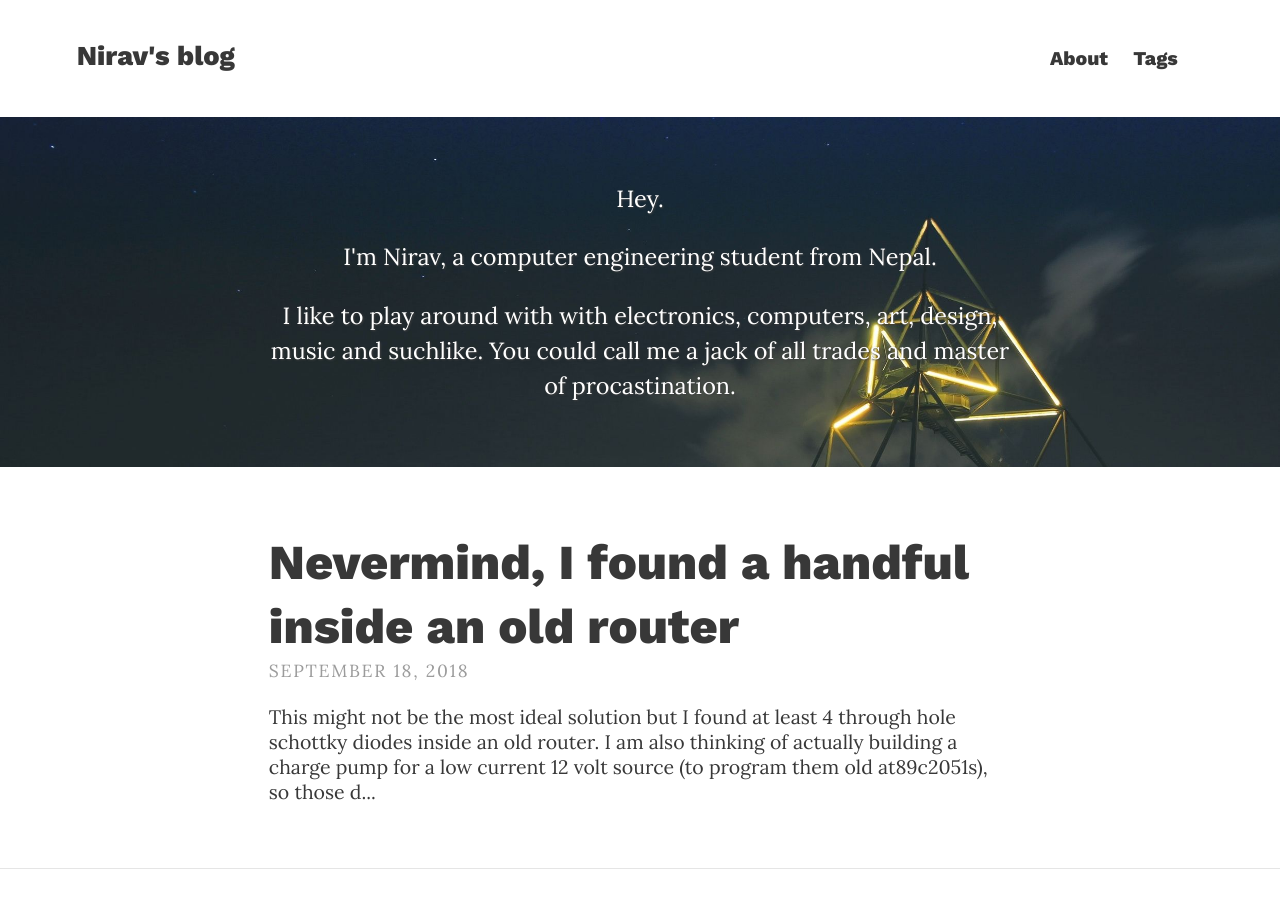
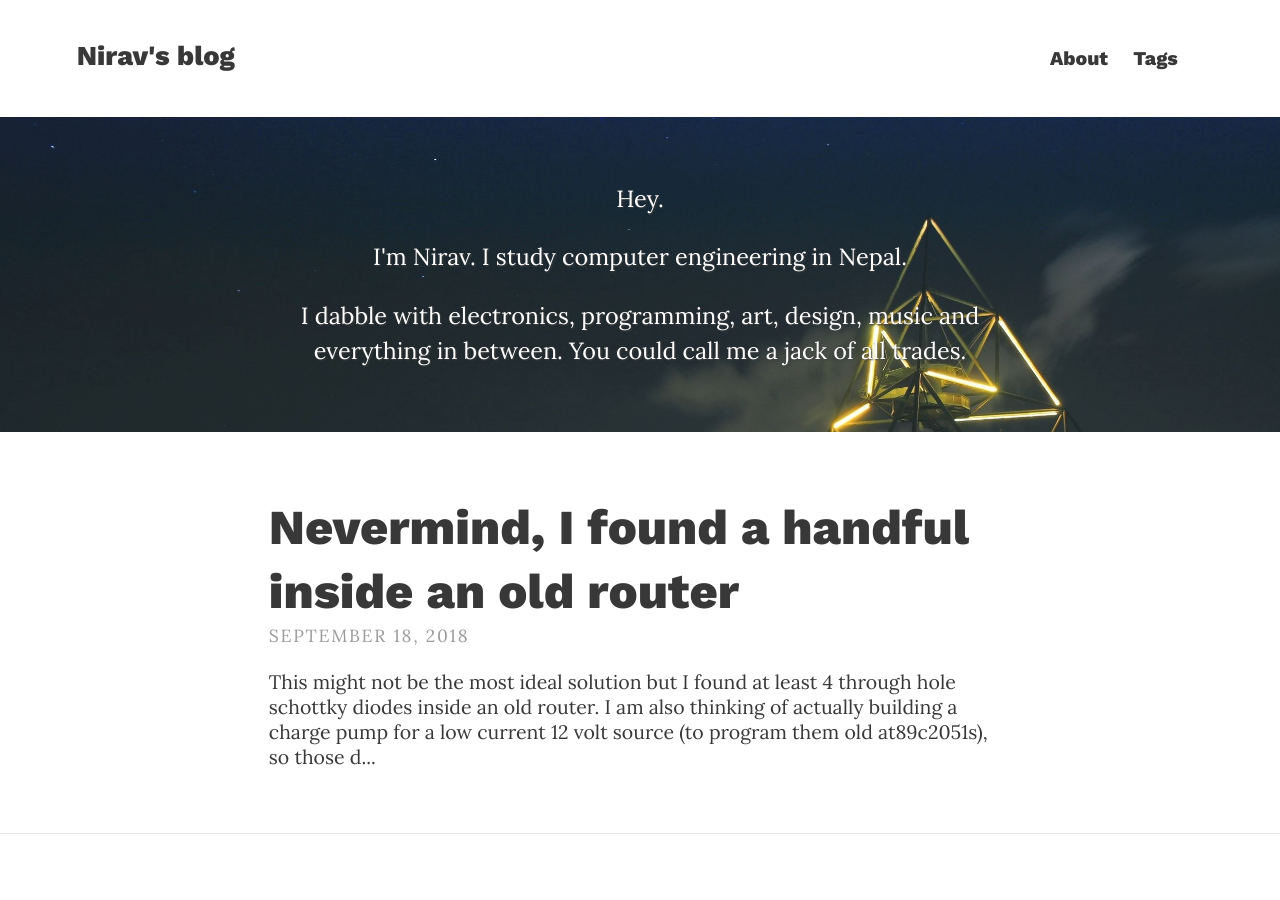
Before and after one commit to niravcodes/niravcodes.github.io, a Jekyll site: the page built from index.html, in a window 1280 px wide and 900 px high. Built offline with Jekyll 4.4.1, drawn with Linux system fonts in a browser that asks for light colours; the list of posts is cut into pages by our own code.

Commit message:
Update _config.yml

```diff
--- a/_config.yml
+++ b/_config.yml
@@ -13,8 +13,8 @@ theme_settings:
 
   # Header and footer text
   header_text: >
-     <p>Hey.</p><p>I'm Nirav, a computer engineering student from Nepal.</p>
-     <p>I like to play around with with electronics, computers, art, design, music and suchlike. You could call me a jack of all trades and master of procastination. </p>
+     <p>Hey.</p><p>I'm Nirav. I study computer engineering in Nepal.</p>
+     <p>I dabble with electronics, programming, art, design, music and everything in between. You could call me a jack of all trades. </p>
   header_text_feature_image: assets/img/pexels/triangular.jpeg
   footer_text: >
    &copy; Nirav Nikhil. <a href="/about/">About/Contact me.</a>
```
